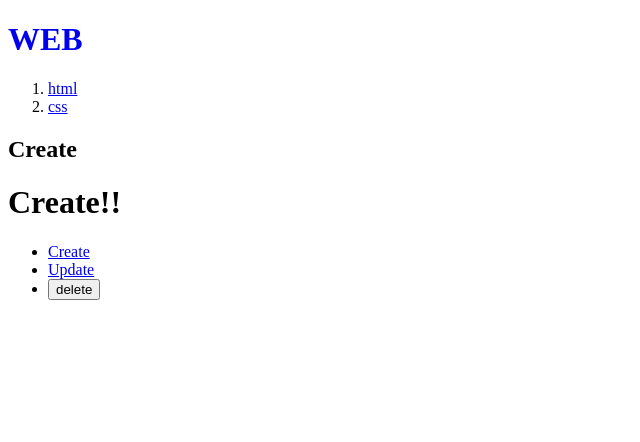
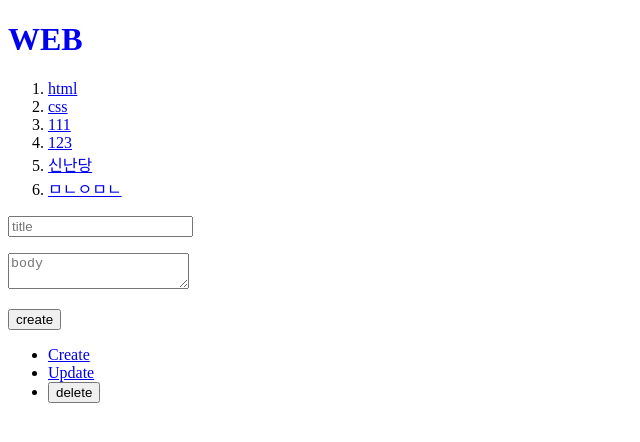
Before and after one commit to ddullgi/next-app-router-study, a Next.js app: page /create in a window 1280 px wide. Shown: the top 442 px of the page, without its empty margins (0-640 px from the left). Built offline with nearby package versions, Linux system fonts and the light colour scheme; data requests are answered from the project's data file.

Commit message:
feat. 서버 컴포넌트 공부

```diff
--- a/db.json
+++ b/db.json
@@ -1,7 +1,35 @@
 {
   "topics": [
-    { "id": 1, "title": "html", "body": "html is ..." },
-    { "id": 2, "title": "css", "body": "css is ..." }
+    {
+      "id": 1,
+      "title": "html",
+      "body": "html is ..."
+    },
+    {
+      "id": 2,
+      "title": "css",
+      "body": "css is ..."
+    },
+    {
+      "title": "111",
+      "body": "111",
+      "id": 3
+    },
+    {
+      "title": "123",
+      "body": "1231",
+      "id": 4
+    },
+    {
+      "title": "신난당",
+      "body": "신나요",
+      "id": 5
+    },
+    {
+      "title": "ㅁㄴㅇㅁㄴ",
+      "body": "ㅁㄴㅇㅁㄴㅇ",
+      "id": 6
+    }
   ],
   "posts": [
     {
--- a/src/app/(crud)/create/layout.tsx
+++ /dev/null
@@ -1,8 +0,0 @@
-export default function Layout({ children }: { children: React.ReactNode }) {
-  return (
-    <form>
-      <h2>Create</h2>
-      {children}
-    </form>
-  );
-}
--- a/src/app/(crud)/create/page.tsx
+++ b/src/app/(crud)/create/page.tsx
@@ -1,7 +1,42 @@
+"use client";
+
+import { useRouter } from "next/navigation";
+
 export default function Create() {
+  const router = useRouter();
   return (
-    <>
-      <h1>Create!!</h1>
-    </>
+    <form
+      onSubmit={(e: any) => {
+        e.preventDefault();
+        const title = e.target.title.value;
+        const body = e.target.body.value;
+        const options = {
+          method: "POST",
+          headers: {
+            "Content-Type": "application/json",
+          },
+          body: JSON.stringify({ title, body }),
+        };
+
+        fetch("http://localhost:9999/topics/", options)
+          .then((res) => res.json())
+          .then((result) => {
+            console.log(result);
+            const lastid = result.id;
+            router.push(`/read/${lastid}`);
+            router.refresh();
+          });
+      }}
+    >
+      <p>
+        <input type="text" name="title" placeholder="title" />
+      </p>
+      <p>
+        <textarea name="body" placeholder="body"></textarea>
+      </p>
+      <p>
+        <input type="submit" value="create" />
+      </p>
+    </form>
   );
 }
--- a/src/app/layout.tsx
+++ b/src/app/layout.tsx
@@ -1,29 +1,19 @@
-"use client";
 import Link from "next/link";
 import "./globals.css";
-import { useEffect, useState } from "react";
-// import type { Metadata } from "next";
+import type { Metadata } from "next";
 
-// export const metadata: Metadata = {
-//   title: "Web tutorials",
-//   description: "Generated by ddullgi",
-// };
+export const metadata: Metadata = {
+  title: "Web tutorials",
+  description: "Generated by ddullgi",
+};
 
-export default function RootLayout({
+export default async function RootLayout({
   children,
 }: {
   children: React.ReactNode;
 }) {
-  const [topics, setTopics] = useState([]);
-  useEffect(() => {
-    fetch("http://localhost:9999/topics")
-      .then((res) => {
-        return res.json();
-      })
-      .then((result) => {
-        setTopics(result);
-      });
-  }, []);
+  const res = await fetch("http://localhost:9999/topics/");
+  const topics = await res.json();
   return (
     <html>
       <body>
```
Also changed, not shown: src/app/(crud)/read/[id]/page.tsx (+6 -3 lines).
